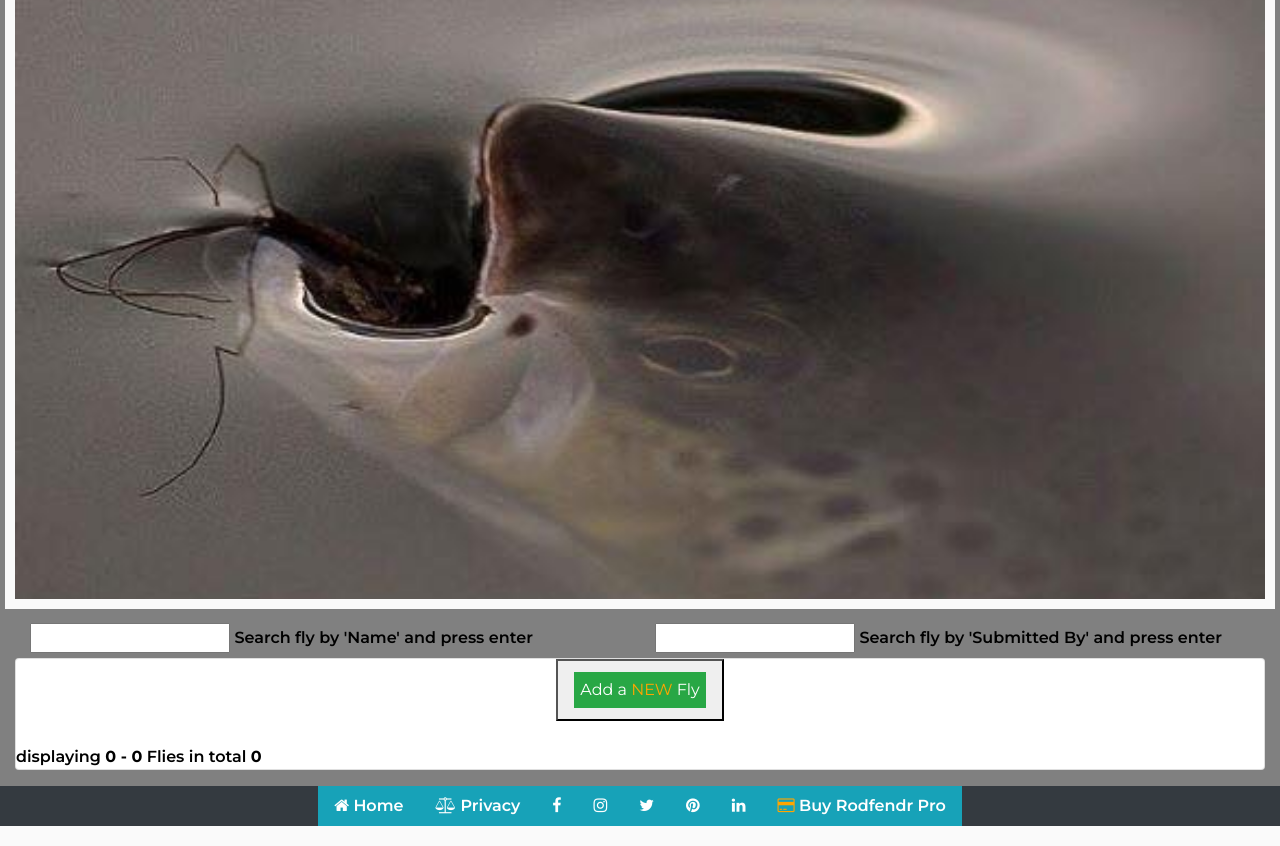
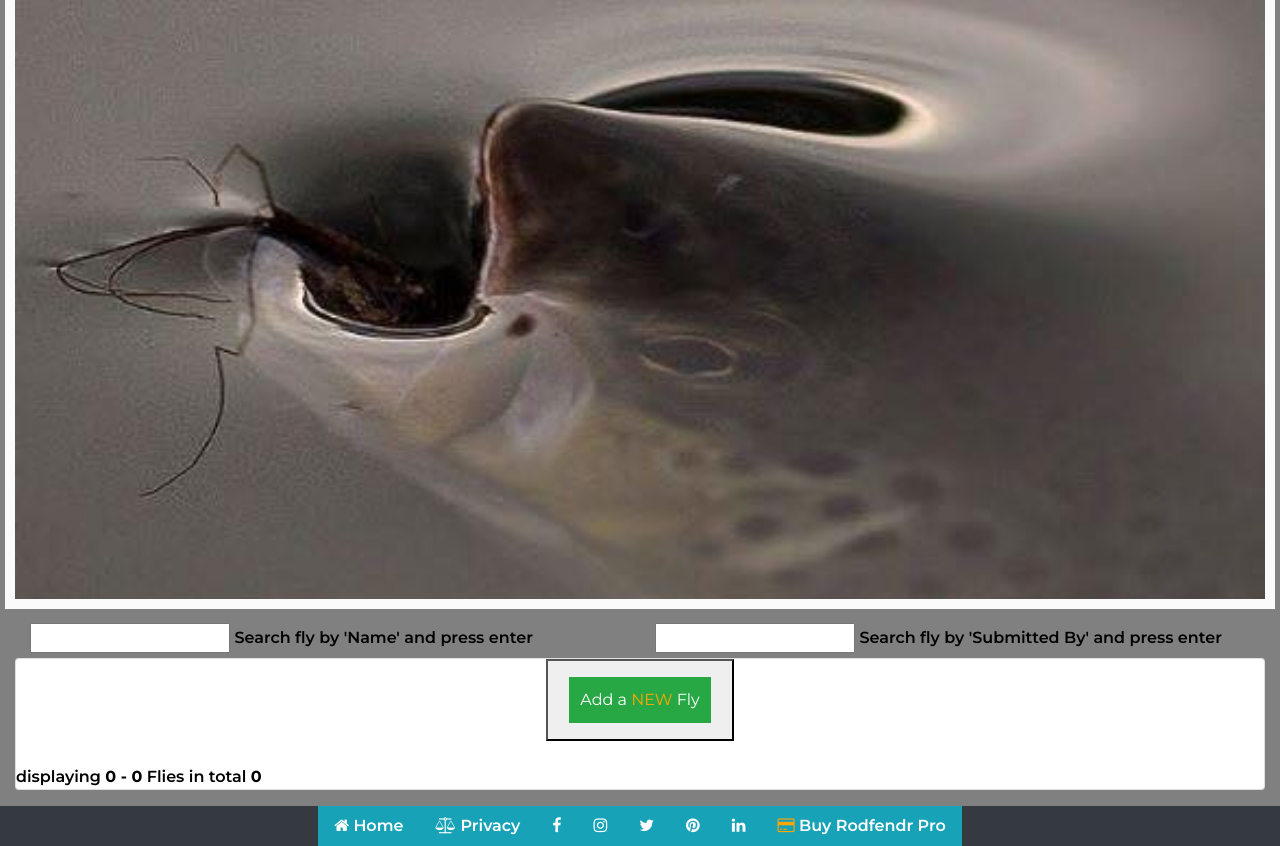
Before and after one commit to AlanOSheadev/Flies-fish-love, a Flask app: page / in a window 1280 px wide. Shown: the part 73-919 px from the top of the page. Run offline with Flask 2, Linux system fonts and the light colour scheme; data that the repository does not hold is empty; some libraries are stand-ins or nearby versions; some web fonts are replaced.

Commit message:
Changed style of add fly button border radius to 0

```diff
--- a/static/css/style.css
+++ b/static/css/style.css
@@ -95,7 +95,7 @@ ul li {
 }
 
 .btn-success {
-    margin: 10px;
-    padding: 5px;
+    margin: 15px;
+    padding: 10px;
     border-radius: 0;
 }
```
